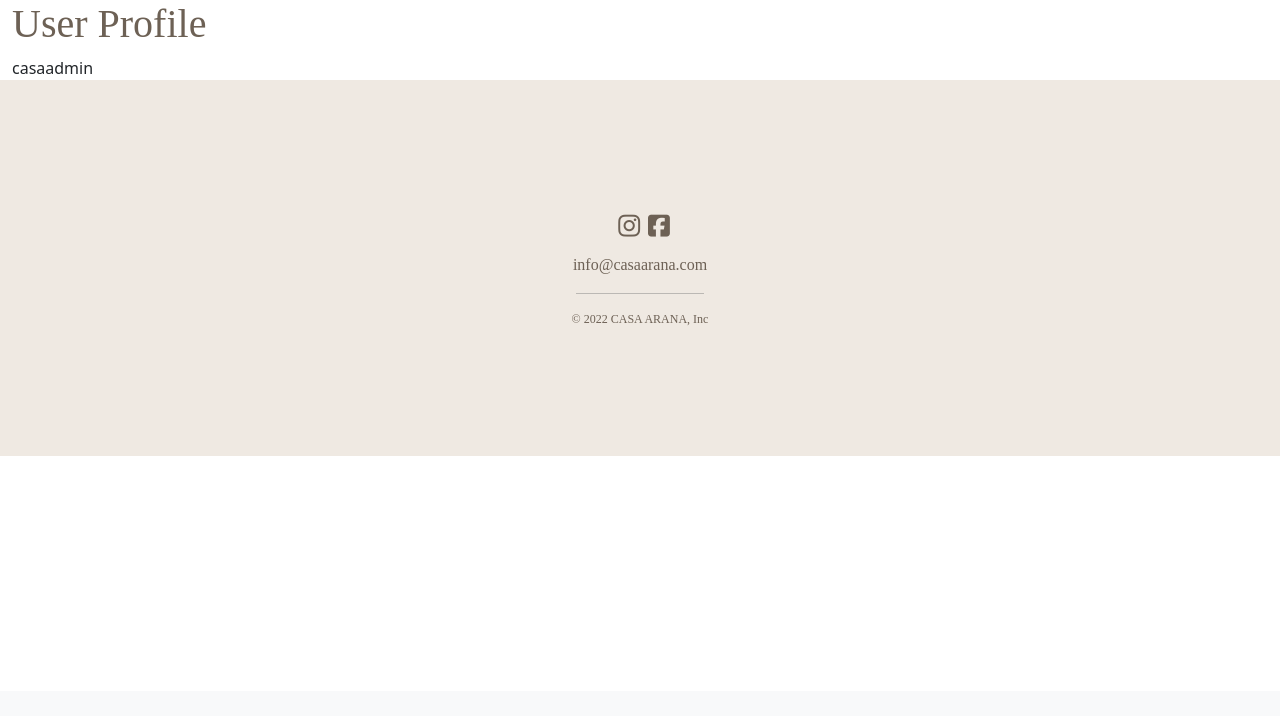
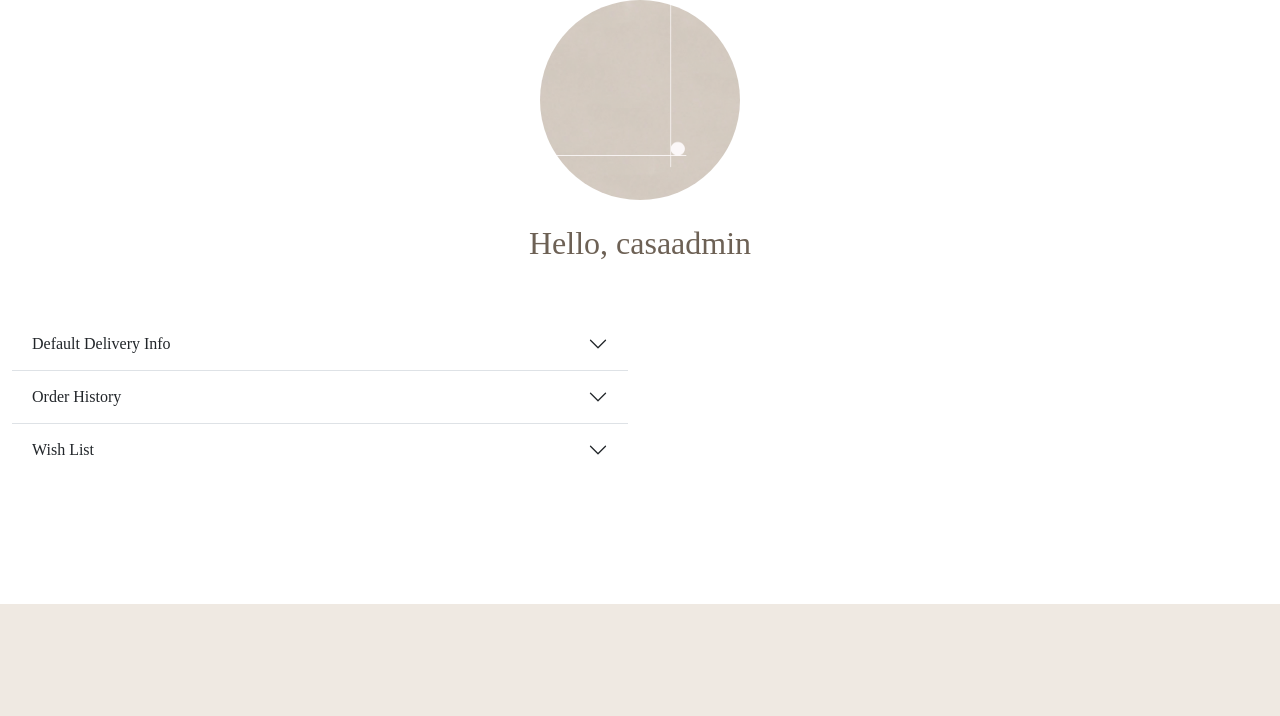
Before and after one commit to Esteph27/casa_arana, a Django app: page /user_profiles/ in a window 1280 px wide. Shown: the part 109-825 px from the top of the page. Before the commit the page ends 565 px from the top, so only its background shows below. Run offline with Django 3.2, Linux system fonts and the light colour scheme; a user stored in the database is signed in; data comes from the database, SQL or seed files in the repository; both versions use the stored data as it was after the commit; some libraries are stand-ins or nearby versions.

Commit message:
Added profile form, views and updated template

```diff
--- a/static/css/accounts.css
+++ b/static/css/accounts.css
@@ -77,11 +77,6 @@ hr {
     margin: 0 auto;
 }
 
-/* extra margin or padding */
-.extra-margin-bottom {
-    margin-bottom: 8rem;
-}
-
 /* connect to signup continer in sign up page */
 .connect-to-signup {
     margin-top: 2rem;
@@ -105,6 +100,12 @@ hr {
 .container-center #login {
     text-align: center;
 }
+
+/* extra margin or padding */
+.extra-margin-bottom {
+    margin-bottom: 8rem;
+}
+
 
 
 /* ------------------------------------------ media queries */
--- /dev/null
+++ b/user_profiles/forms.py
@@ -0,0 +1,37 @@
+from django import forms
+from .models import UserProfile
+
+
+class UserProfileForm(forms.ModelForm):
+
+    class Meta:
+        model = UserProfile
+        exclude = ('user',)
+
+    def __init__(self, *args, **kwargs):
+        """
+        Form customisation incluing adding placeholders and classes,
+        overide auto-generate labels, set autofocus on first field
+        and astrik where fields are required
+        """
+
+        super().__init__(*args, **kwargs)
+        placeholders = {
+            'default_contact_number': 'Contact Number',
+            'default_postcode': 'Postal Code',
+            'default_town_or_city': 'Town or City',
+            'default_street_address1': 'Street Address 1',
+            'default_street_address2': 'Street Address 2',
+            'default_county': 'County or State',
+        }
+
+        self.fields['default_contact_number'].widget.attrs['autofocus'] = True
+        for field in self.fields:
+            if field != 'default_country':
+                if self.fields[field].required:
+                    placeholder = f'{placeholders[field]} *'
+                else:
+                    placeholder = placeholders[field]
+                self.fields[field].widget.attrs['placeholder'] = placeholder
+            self.fields[field].widget.attrs['class'] = 'profile-form'
+            self.fields[field].label = False
--- a/user_profiles/models.py
+++ b/user_profiles/models.py
@@ -10,14 +10,17 @@ class UserProfile(models.Model):
     """
     Model to store default delivery information and order history
     """
+    # user info
     user = models.OneToOneField(User, on_delete=models.CASCADE)
     default_contact_number = models.CharField(max_length=20, null=True, blank=True)
-    default_country = CountryField(blank_label='Country *', null=True, blank=True)
-    default_postcode = models.CharField(max_length=20, null=True, blank=True)
-    default_town_or_city = models.CharField(max_length=40, null=True, blank=True)
+
+    # delivery address
     default_street_address1 = models.CharField(max_length=80, null=True, blank=True)
     default_street_address2 = models.CharField(max_length=80, null=True, blank=True)
+    default_town_or_city = models.CharField(max_length=40, null=True, blank=True)
     default_county = models.CharField(max_length=80, null=True, blank=True)
+    default_postcode = models.CharField(max_length=20, null=True, blank=True)
+    default_country = CountryField(blank_label='Country', null=True, blank=True)
 
     def __str__(self):
         return self.user.username
--- /dev/null
+++ b/user_profiles/static/user_profiles/css/user_profiles.css
@@ -0,0 +1,35 @@
+
+/* header */
+
+.profile-header {
+    text-align: center;
+}
+
+#logo-circle {
+    margin: 0 auto;
+}
+
+#logo-circle img {
+    height: 200px;
+    width: 200px;
+    border-radius: 50%;
+}
+
+/* form */
+#user-profile-update-form {
+    font-family: 'Libre Bondi', serif;
+    color: #6D6155;
+    text-align: left;
+}
+
+#user-profile-update-form .form-control {
+    padding-top: 0px;
+    padding-bottom: 0px;
+
+}
+
+/* accordian */
+.accordion-button:not(.collapsed) {
+    color: #6D6155;
+    background-color: #F2EDE8;
+}
--- a/user_profiles/templates/user_profiles/profile.html
+++ b/user_profiles/templates/user_profiles/profile.html
@@ -10,14 +10,70 @@
 {% block content %}
 
 <!-- header -->
-<div class="container-fluid">
+<div class="container-fluid profile-header mb-5">
     <div class="row">
-        <div class="col-12">
-            <h1>User Profile</h1>
-            {{ profile }}
+        <div class="col-12" id="logo-circle">
+            <img src="/media/ca_logo.png">
+        </div>
+        <div class="col-12 mt-4">
+            <h2>Hello, {{ profile.user }}</h2>
+        </div>
+    </div>
+</div>
+
+<!-- Delivery info / order history / wish list -->
+<!-- bootstrap accordian source https://getbootstrap.com/docs/5.2/components/accordion/#content -->
+<div class="container-fluid extra-margin-bottom">
+    <div class="row">
+        <div class="col-12 col-lg-6">
+            <div class="accordion accordion-flush" id="accordionFlushExample">
+                <div class="accordion-item">
+                  <h2 class="accordion-header" id="flush-headingOne">
+                    <button class="accordion-button collapsed" type="button" data-bs-toggle="collapse" data-bs-target="#flush-collapseOne" aria-expanded="false" aria-controls="flush-collapseOne">
+                        Default Delivery Info
+                    </button>
+                  </h2>
+                  <div id="flush-collapseOne" class="accordion-collapse collapse" aria-labelledby="flush-headingOne" data-bs-parent="#accordionFlushExample">
+                    <div class="accordion-body">
+                        <form class="mt-4" action="{% url 'profile' %}" method="POST" id="user-profile-update-form">
+                            {% csrf_token %}
+                            {{ form | crispy }}
+                            <button class="btn">Update</button>
+                        </form>
+                    </div>
+                  </div>
+                </div>
+                <div class="accordion-item">
+                  <h2 class="accordion-header" id="flush-headingTwo">
+                    <button class="accordion-button collapsed" type="button" data-bs-toggle="collapse" data-bs-target="#flush-collapseTwo" aria-expanded="false" aria-controls="flush-collapseTwo">
+                      Order History
+                    </button>
+                  </h2>
+                  <div id="flush-collapseTwo" class="accordion-collapse collapse" aria-labelledby="flush-headingTwo" data-bs-parent="#accordionFlushExample">
+                    <div class="accordion-body">
+                        {{ orders }}
+                    </div>
+                  </div>
+                </div>
+                <div class="accordion-item">
+                  <h2 class="accordion-header" id="flush-headingThree">
+                    <button class="accordion-button collapsed" type="button" data-bs-toggle="collapse" data-bs-target="#flush-collapseThree" aria-expanded="false" aria-controls="flush-collapseThree">
+                      Wish List
+                    </button>
+                  </h2>
+                  <div id="flush-collapseThree" class="accordion-collapse collapse" aria-labelledby="flush-headingThree" data-bs-parent="#accordionFlushExample">
+                    <div class="accordion-body">Placeholder content for this accordion, which is intended to demonstrate the <code>.accordion-flush</code> class. This is the third item's accordion body. Nothing more exciting happening here in terms of content, but just filling up the space to make it look, at least at first glance, a bit more representative of how this would look in a real-world application.</div>
+                  </div>
+                </div>
+              </div>
         </div>
     </div>
 </div>
 
 
+
+
+
+
+
 {% endblock %}
--- a/user_profiles/views.py
+++ b/user_profiles/views.py
@@ -1,7 +1,8 @@
 from django.shortcuts import render, get_object_or_404
+from django.contrib import messages
 
 from .models import UserProfile
-
+from .forms import UserProfileForm
 
 def profile(request):
     """
@@ -10,8 +11,19 @@ def profile(request):
 
     profile = get_object_or_404(UserProfile, user=request.user)
 
+    if request.method == 'POST':
+        form = UserProfileForm(request.POST, instance=profile)
+        if form.is_valid():
+            form.save()
+            messages.success(request, 'Your profile has been updated successfully')
+
+    form = UserProfileForm(instance=profile)
+    orders = profile.orders.all()
+
     template = 'user_profiles/profile.html'
     context = {
+        'form': form,
+        'orders': orders,
         'profile': profile
     }
 
```
Also changed, not shown: db.sqlite3, user_profiles/static/user_profiles/user_profiles.css (deleted).
